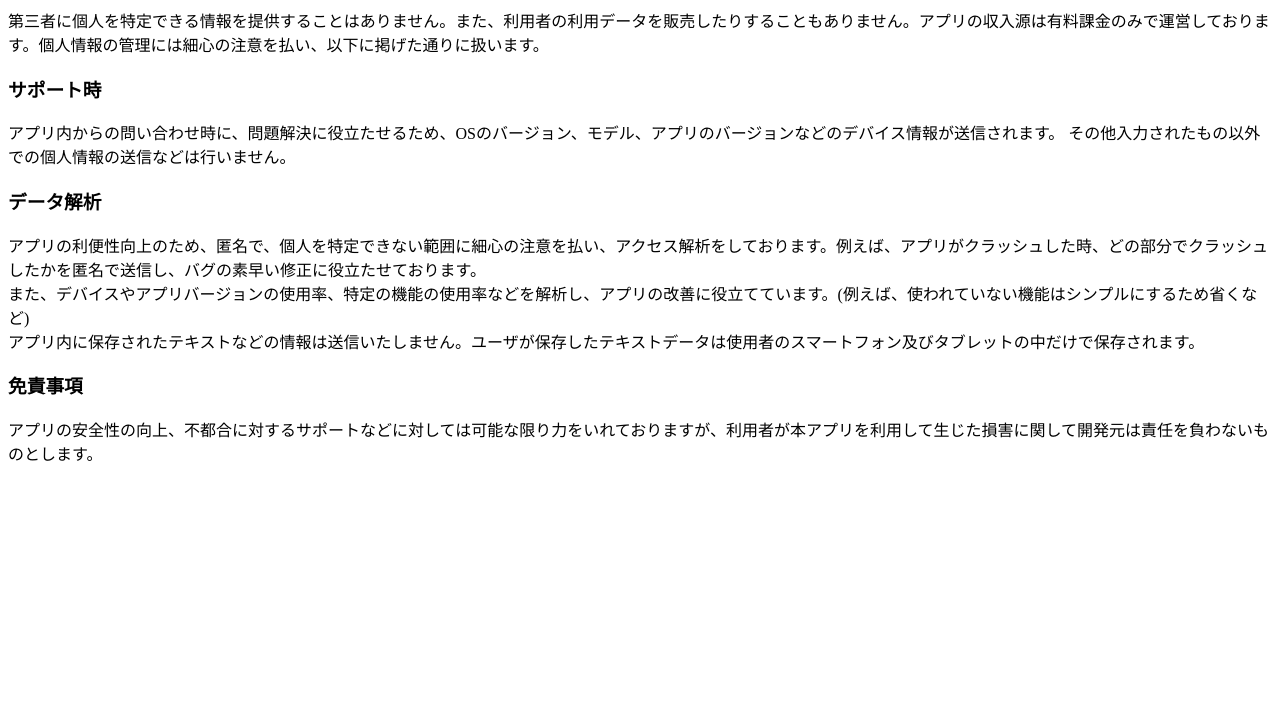
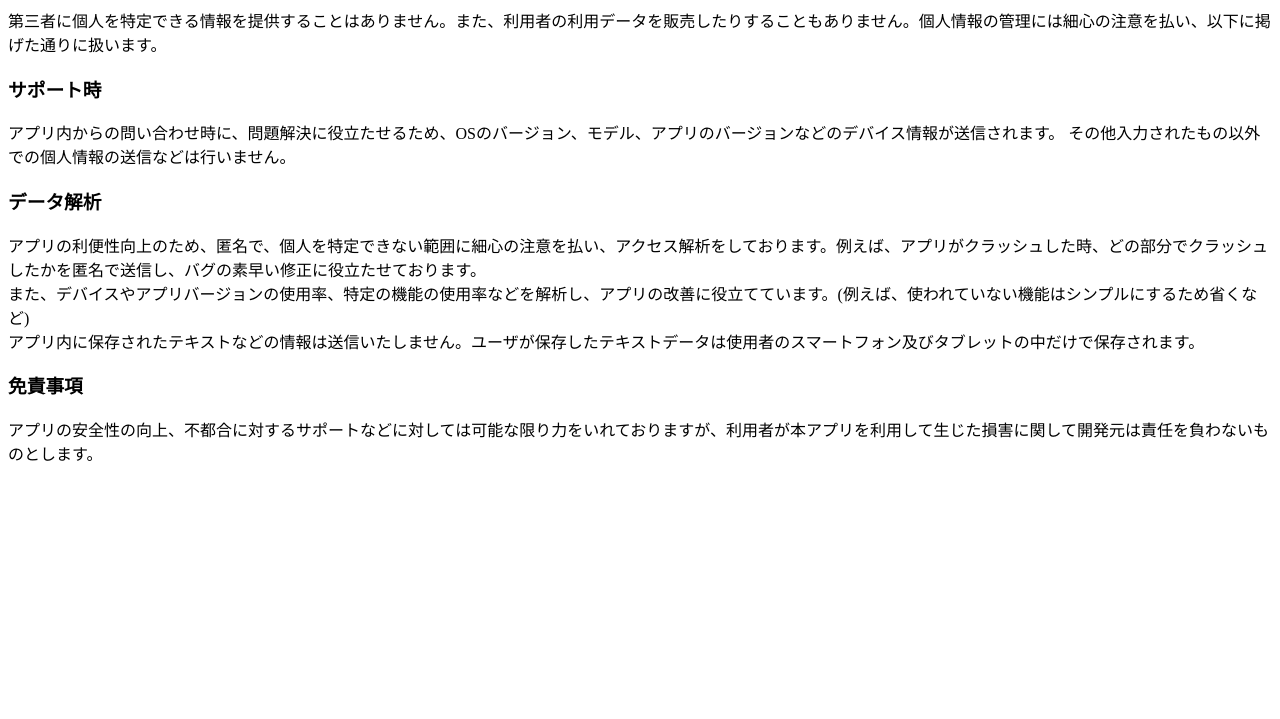
Before and after one commit to dala00/appsupport, a plain HTML site: page terms_of_use_and_privacy/index.html in a window 1280 px wide. Shown: the part 81-800 px from the top of the page. Drawn offline with Linux system fonts and the light colour scheme.

Commit message:
関係ない記述を削除

```diff
--- a/terms_of_use_and_privacy/index.html
+++ b/terms_of_use_and_privacy/index.html
@@ -8,7 +8,7 @@
   <body>
     <h1>利用規約・プライバシーポリシー</h1>
     <p>
-      第三者に個人を特定できる情報を提供することはありません。また、利用者の利用データを販売したりすることもありません。アプリの収入源は有料課金のみで運営しております。個人情報の管理には細心の注意を払い、以下に掲げた通りに扱います。
+      第三者に個人を特定できる情報を提供することはありません。また、利用者の利用データを販売したりすることもありません。個人情報の管理には細心の注意を払い、以下に掲げた通りに扱います。
     </p>
 
     <h3>サポート時</h3>
```
